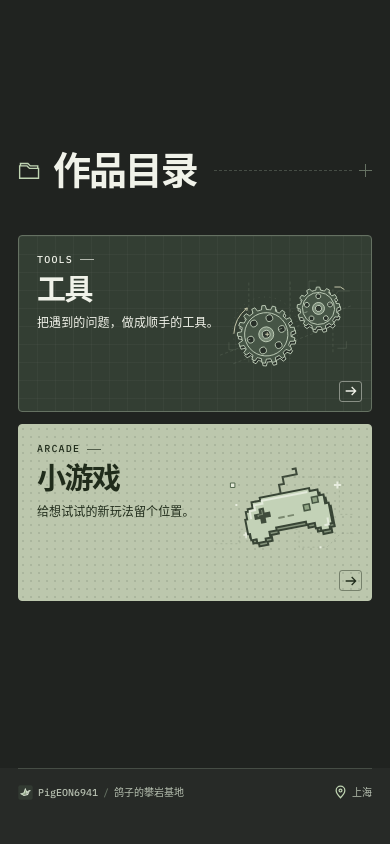
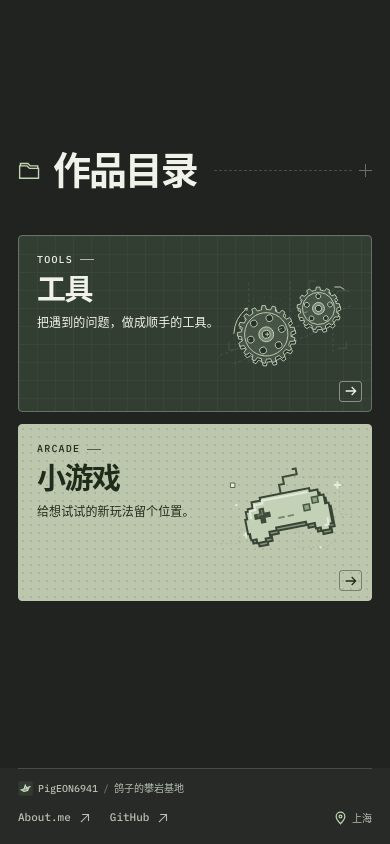
Before and after one commit to PigEON6941/climbing-base, a plain HTML site: page index.html in a window 390 px wide. Shown: the part 1650-2494 px from the top of the page. Before the commit the page ends 2465 px from the top, so only its background shows below. Drawn offline with Linux system fonts and the light colour scheme.

Commit message:
在个人介绍和页脚添加 About.me 与 GitHub 入口

```diff
--- a/content.js
+++ b/content.js
@@ -7,6 +7,10 @@ window.workbench = {
     intro: [
       "一个普通高中生的网站",
       "持续更新攀岩相关工具和游戏中"
+    ],
+    links: [
+      { label: "About.me", url: "https://about.me/PigEON6941" },
+      { label: "GitHub", url: "https://github.com/PigEON6941/" }
     ]
   },
   // 在对应数组里增加 { name, description, url }，页面就会自动多一张卡片。
--- a/site.js
+++ b/site.js
@@ -26,8 +26,14 @@
       <span>${name}</span></a><nav aria-label="主导航">${nav}</nav>
     </div></header>`;
   }
+  function profileLinks() {
+    const links = (profile.links || []).filter(link => liveUrl(link.url));
+    if (!links.length) return "";
+    return `<div class="profile-links" role="group" aria-label="外部主页">${links.map(link =>
+      `<a href="${escape(liveUrl(link.url))}" lang="en">${escape(link.label)}${external}</a>`).join("")}</div>`;
+  }
   function footer() {
-    return `<footer class="wrap"><span class="signature"><img src="${prefix}assets/pigeon.svg" width="18" height="18" alt="">${name} <span>/</span> ${escape(siteTitle)}</span><span class="location">${pin} ${escape(profile.location)}</span></footer>`;
+    return `<footer class="wrap"><span class="signature"><img src="${prefix}assets/pigeon.svg" width="18" height="18" alt="">${name} <span>/</span> ${escape(siteTitle)}</span><div class="footer-meta">${profileLinks()}<span class="location">${pin} ${escape(profile.location)}</span></div></footer>`;
   }
   function entrance(key) {
     const item = categories[key];
@@ -52,7 +58,7 @@
         <section class="screen about wrap" id="about" aria-label="关于我" tabindex="-1">
           <div class="identity">
             <div class="headline about-target" aria-hidden="true">${headline}</div>
-            <div class="bio-lines">${profile.intro.map(line => `<p>${escape(line)}</p>`).join("")}</div>
+            <div class="bio-lines">${profile.intro.map(line => `<p>${escape(line)}</p>`).join("")}${profileLinks()}</div>
           </div>
           <figure class="bird-figure">
             <div class="bird-stage">
--- a/style.css
+++ b/style.css
@@ -93,6 +93,15 @@ footer { margin-top: auto; display: flex; justify-content: space-between; gap: 1
 .signature,.location { display:inline-flex; align-items:center; gap: 9px; }
 .signature span { color: var(--edge); }
 .location svg { width: 13px; height: 16px; color: var(--accent); }
+.profile-links { display:flex; flex-wrap:wrap; gap:10px; }
+.profile-links a { display:inline-flex; align-items:center; justify-content:center; gap:12px; min-height:44px; padding:0 14px; border:1px solid var(--edge); border-radius:3px; color:var(--accent); font:500 12px/1.4 var(--mono); }
+.profile-links a svg { width:14px; height:14px; flex:none; }
+.profile-links a:hover { color:var(--ink); background:var(--forest); border-color:var(--accent); }
+.bio-lines .profile-links { margin-top:14px; }
+.footer-meta { display:flex; align-items:center; gap:24px; }
+.footer-meta .profile-links { gap:18px; }
+.footer-meta .profile-links a { border:0; padding:0; font-size:11px; color:var(--muted); gap:7px; }
+.footer-meta .profile-links a:hover { color:var(--accent); background:transparent; text-decoration:underline; text-underline-offset:4px; }
 .listing { padding-block: 26px 48px; }
 .back { display:inline-flex; gap: 8px; align-items:center; font-size: 14px; min-height: 44px; color: var(--accent); }
 .back:hover { text-decoration: underline; }
@@ -163,7 +172,9 @@ footer { margin-top: auto; display: flex; justify-content: space-between; gap: 1
   .entrance > .card-art { width:41%; right:3%; height:98%; top:1%; }
   .entry-arrow { left:auto; right:9px; bottom:9px; width:23px; height:21px; }
   .entry-arrow svg { width:16px; height:16px; }
-  footer { min-height:47px; font-size:10px; }
+  footer { min-height:47px; font-size:10px; flex-direction:column; align-items:stretch; gap:0; padding-block:12px 4px; }
+  .footer-meta { justify-content:space-between; gap:12px; }
+  .footer-meta .location { margin-left:auto; }
   .signature,.location { gap:5px; }
   .signature img { width:15px; height:15px; }
   .listing { padding:12px 0 28px; }
```
